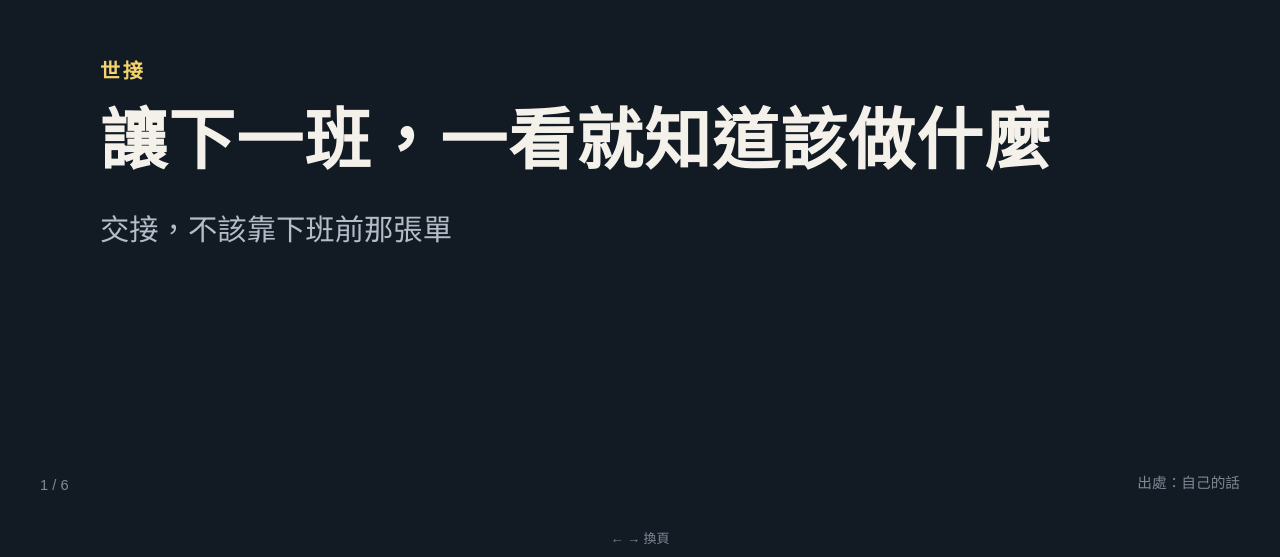
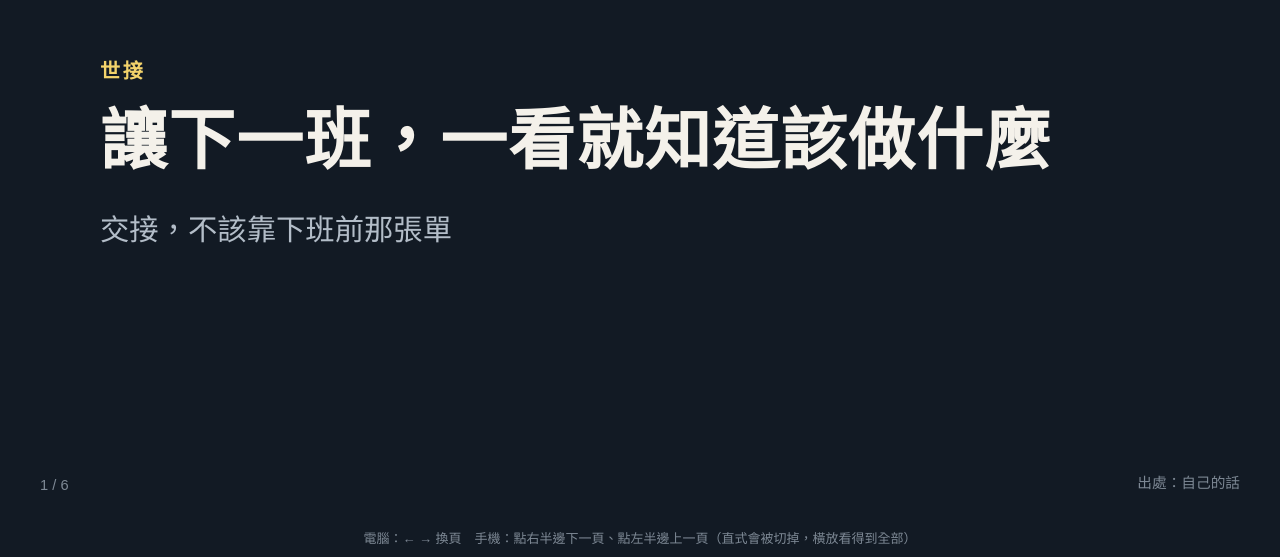
Before and after one commit to s10450104-lgtm/shijie-handover, a plain HTML site: page index.html in a window 1280 px wide. Shown: the part 243-800 px from the top of the page. Drawn offline with Linux system fonts and the light colour scheme.

Commit message:
導覽文字分開寫電腦與手機的換頁方式

```diff
--- a/index.html
+++ b/index.html
@@ -121,7 +121,7 @@
 </section>
 
 </div>
-<div id="導覽">← → 換頁</div>
+<div id="導覽">電腦：← → 換頁　手機：點右半邊下一頁、點左半邊上一頁（直式會被切掉，橫放看得到全部）</div>
 
 <script>
 // ================= 動畫頁的劇本 =================
```
